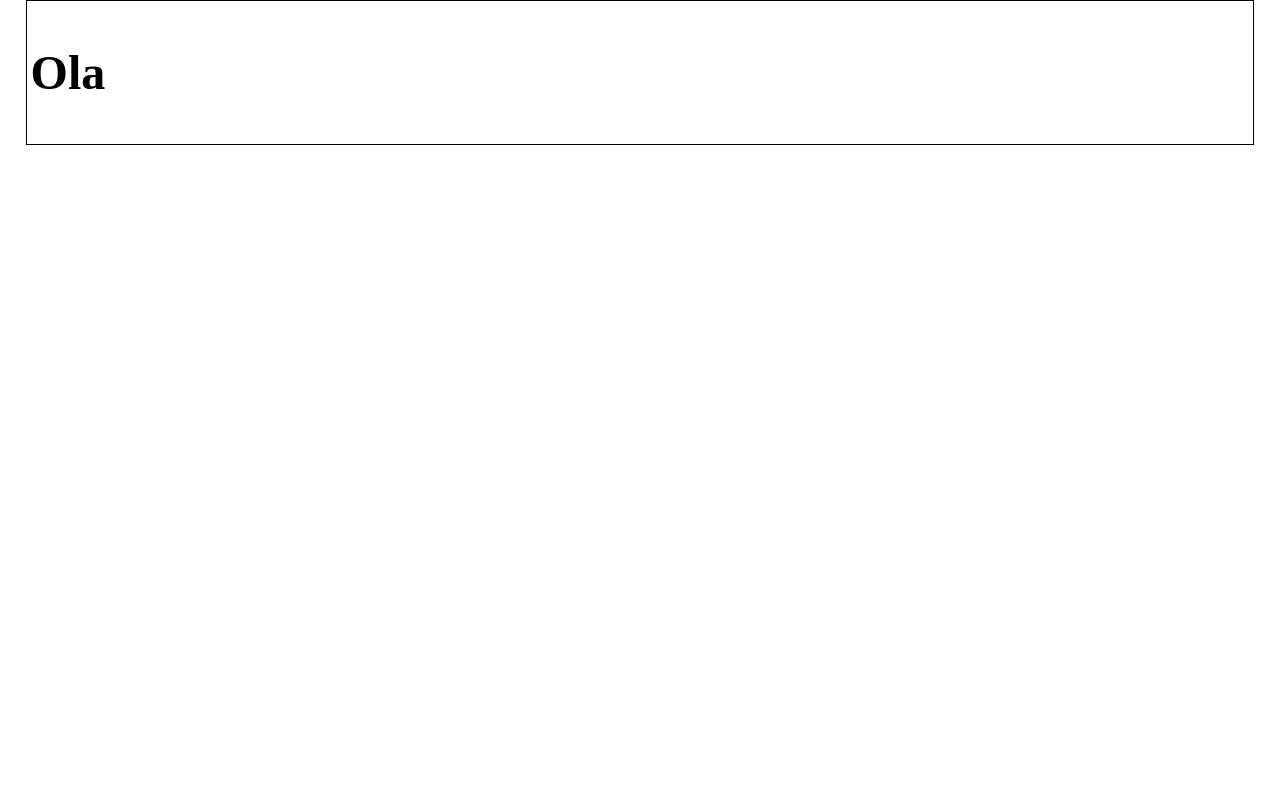
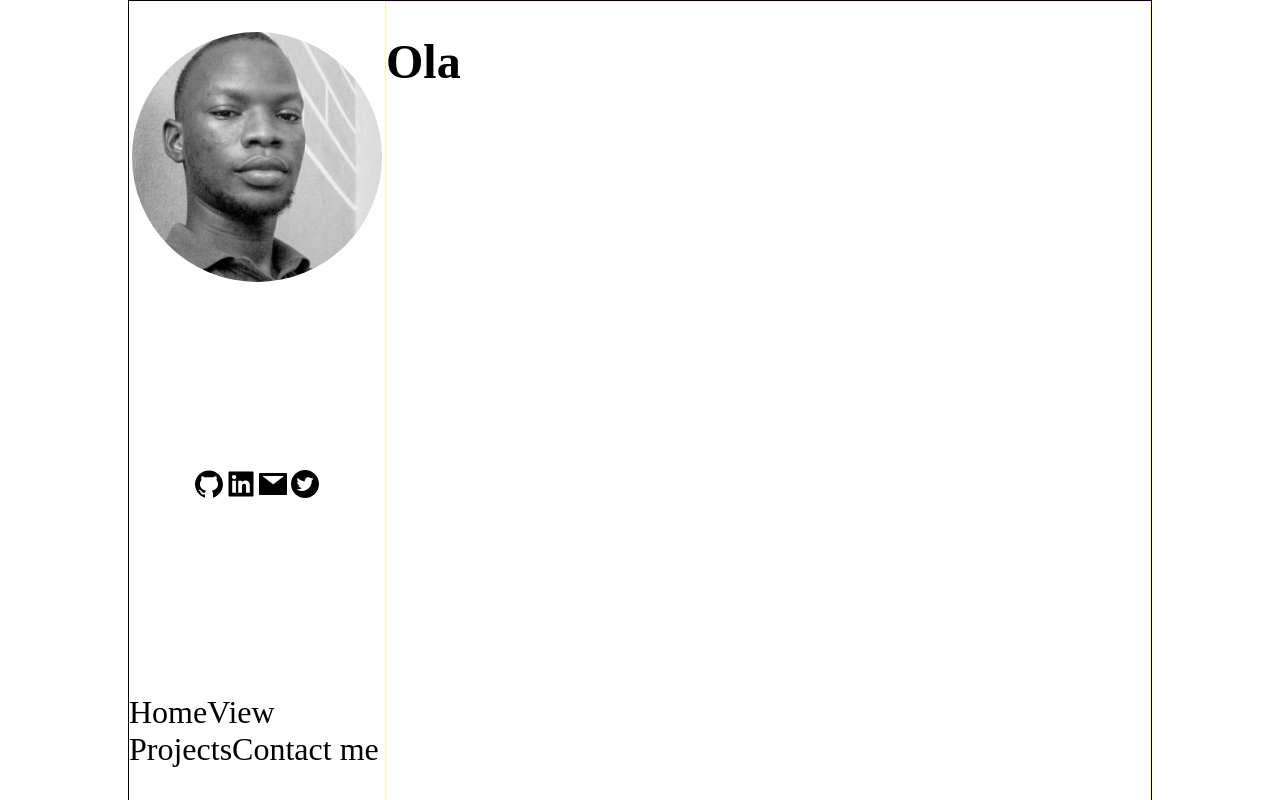
Before and after one commit to ola-dola/portfolio, a Gatsby site: page / in a window 1280 px wide. Shown: the top 800 px of the page. Built offline with nearby package versions, Linux system fonts and the light colour scheme; Gatsby itself is replaced by a stand-in of ours.

Commit message:
Desktop layout styles

```diff
--- a/src/components/Layout.js
+++ b/src/components/Layout.js
@@ -1,16 +1,34 @@
 import React, { useState } from "react"
 import styled from "styled-components"
-import { Link } from "gatsby"
+import { Link, graphql, useStaticQuery } from "gatsby"
+import Img from "gatsby-image"
 import {
   AiOutlineClose,
   AiOutlineMenu,
   AiFillGithub,
   AiFillLinkedin,
+  AiFillMail,
+  AiFillTwitterCircle,
 } from "react-icons/ai"
+
 import GlobalStyle from "../styles/globalStyle"
 
 export default function Layout({ children }) {
   const [menuOpen, setMenuOpen] = useState(false)
+
+  const data = useStaticQuery(
+    graphql`
+      {
+        file(relativePath: { eq: "olamide.jpg" }) {
+          childImageSharp {
+            fixed(width: 250, height: 250) {
+              ...GatsbyImageSharpFixed
+            }
+          }
+        }
+      }
+    `
+  )
 
   return (
     <>
@@ -31,6 +49,7 @@ export default function Layout({ children }) {
           </a>
         </div>
       </StyledHeader>
+
       <section style={{ display: menuOpen ? "block" : "none" }}>
         <ul>
           <li>
@@ -41,17 +60,74 @@ export default function Layout({ children }) {
           </li>
         </ul>
       </section>
-      <aside></aside>
-      <main>{children}</main>
+
+      <StyledAside>
+        <Img
+          fixed={data.file.childImageSharp.fixed}
+          style={{ borderRadius: "50%" }}
+          alt="portfolio owner, Olamide Oredola slightly smiling"
+        />
+
+        <div>
+          <a href="https://github.com/ola-dola">
+            <AiFillGithub />
+          </a>
+          <a href="https://linkedin.com/in/ola-oredola">
+            <AiFillLinkedin />
+          </a>
+          <a href="mailto:oredolaolamide@gmail.com">
+            <AiFillMail />
+          </a>
+          <a href="https://twitter.com/olascript">
+            <AiFillTwitterCircle />
+          </a>
+        </div>
+
+        <div className="sidebar__links">
+          <Link to="projects">Home</Link>
+          <Link to="projects">View Projects</Link>
+          <Link to="projects">Contact me</Link>
+        </div>
+      </StyledAside>
+      <StyledMain>{children}</StyledMain>
     </>
   )
 }
 
+// Header for mobile. No aside
 const StyledHeader = styled.header`
   display: flex;
   justify-content: space-between;
 
-  @media(min-width: 720px) {
+  @media (min-width: 720px) {
     display: none;
   }
 `
+
+// Aside for Desktop. No Header
+const StyledAside = styled.aside`
+  height: 100%;
+  width: 20%;
+  /* background-color: #181818; */
+  position: fixed;
+  /* z-index: 1; */
+  top: 0;
+  left: inherit;
+  overflow-x: hidden;
+  padding: 2rem 0;
+  display: flex;
+  flex-direction: column;
+  justify-content: space-between;
+  align-items: center;
+  /* border: 1px solid red; */
+  font-size: 2rem;
+
+  @media (max-width: 720px) {
+    display: none;
+  }
+`
+const StyledMain = styled.main`
+  margin-left: 20vw;
+  border: 1px dotted yellow;
+  padding-bottom: 1000px;
+`
--- a/src/styles/GlobalStyle.js
+++ b/src/styles/GlobalStyle.js
@@ -11,6 +11,13 @@ const GlobalStyle = createGlobalStyle`
         width: 96%;
         font-size: 1.5rem;
         color: black;
+
+        @media(min-width: 720px) {
+            margin: 0 10vw;
+            padding: 0;
+            max-width: 80vw;
+        }
+
     }
 
     ul {
@@ -24,8 +31,6 @@ const GlobalStyle = createGlobalStyle`
             fill: #6f00ff;
         }
     }
-
-
 
     a {
         color: black;
```
